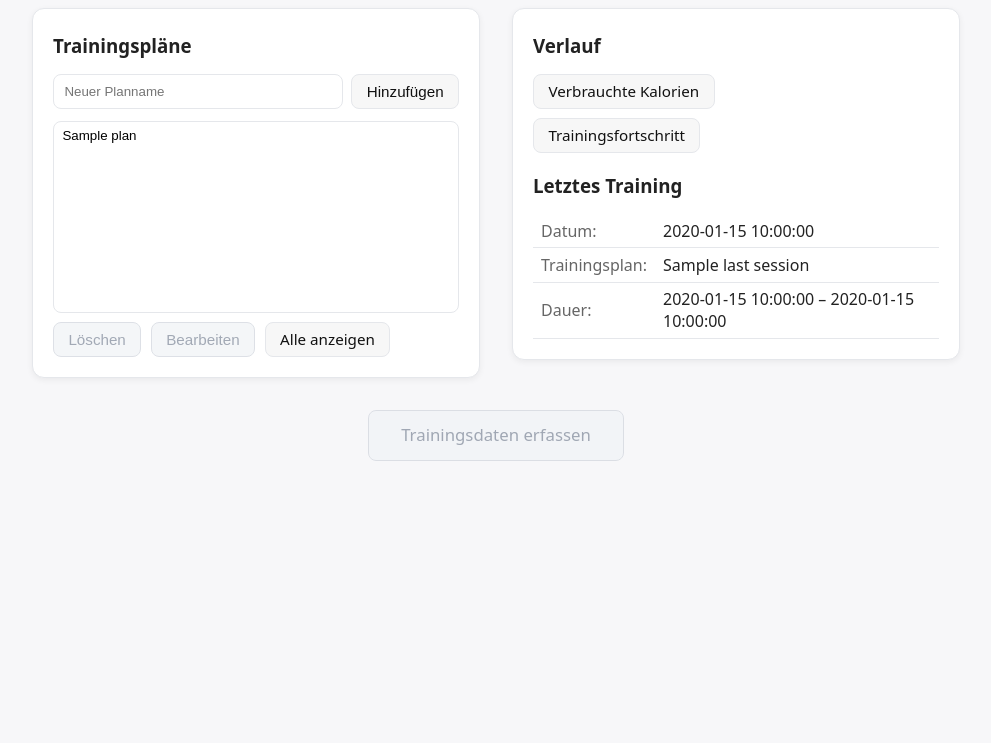
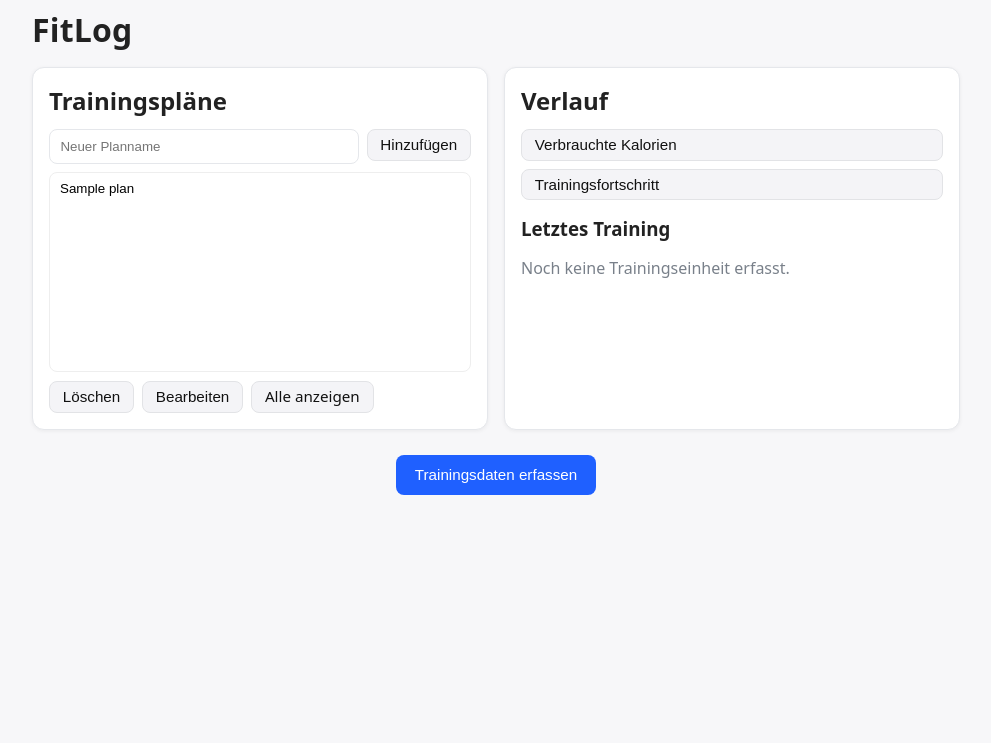
Before and after one commit to lp-coding/FitLog, a Flask app: template fitlog/templates/index.html in a window 1280 px wide. Shown: the part 89-832 px from the top of the page, without its empty margins (144-1135 px from the left). Run offline with Flask 3, Linux system fonts and the light colour scheme; the template is opened without the code that fills it: most values are stand-ins (such as "Sample title", 1, 10 or a date in 2020).

Commit message:
fix(ui): wire up Edit/Delete/Add on homepage; simple URL-based routing

```diff
--- a/fitlog/templates/index.html
+++ b/fitlog/templates/index.html
@@ -1,134 +1,118 @@
 {% extends "base.html" %}
-{% block title %}FitLog – Der Fitnesstracker{% endblock %}
+{% block title %}FitLog – Start{% endblock %}
 
 {% block content %}
-<div class="grid">
-  <!-- Linke Spalte: Trainingspläne -->
-  <div class="card">
-    <h3>Trainingspläne</h3>
+<h1 class="logo">FitLog</h1>
 
-    <form action="{{ url_for('plans.create_plan') }}" method="post" class="inline" aria-label="Neuen Trainingsplan anlegen">
-      <input type="text" name="name" placeholder="Neuer Planname" required>
-      <button class="btn">Hinzufügen</button>
+<div class="dashboard">
+  <!-- Linkes Card: Trainingspläne -->
+  <section class="card">
+    <h2>Trainingspläne</h2>
+
+    <!-- Anlegen -->
+    <div class="add-row">
+      <input id="newPlanName" class="input" type="text" placeholder="Neuer Planname">
+      <form id="createForm" action="{{ url_for('plans.create_plan') }}" method="post" style="display:inline;">
+        <input type="hidden" name="name" id="newPlanNameHidden">
+        <button id="btnAdd" class="btn" type="submit">Hinzufügen</button>
       </form>
+    </div>
 
-    <div>
-      <!-- WICHTIG: Kein onchange-Redirect mehr – nur Auswahl! -->
-      <select id="planSelect" class="listbox" size="10" aria-label="Vorhandene Trainingspläne">
+    <!-- Liste -->
+    <select id="planSelect" class="list" size="10">
       {% for p in plans %}
         <option value="{{ p.id }}">{{ p.name }}</option>
+      {% else %}
+        <option disabled>(Noch keine Trainingspläne vorhanden)</option>
       {% endfor %}
     </select>
 
-      <div class="btn-row" role="group" aria-label="Plan-Aktionen">
-        <button id="deleteBtn" class="btn" disabled>Löschen</button>
-        <button id="editBtn" class="btn" disabled="true">Bearbeiten</button>
+    <!-- Aktionen -->
+    <div class="actions">
+      <button id="btnDelete" class="btn" type="button">Löschen</button>
+      <button id="btnEdit"   class="btn" type="button">Bearbeiten</button>
       <a class="btn" href="{{ url_for('plans.list_plans_page') }}">Alle anzeigen</a>
     </div>
-    </div>
+  </section>
+
+  <!-- Rechtes Card: Verlauf (Platzhalter) -->
+  <section class="card">
+    <h2>Verlauf</h2>
+    <div class="stack">
+      <button class="btn" type="button">Verbrauchte Kalorien</button>
+      <button class="btn" type="button">Trainingsfortschritt</button>
     </div>
 
-  <!-- Rechte Spalte: Verlauf + letztes Training -->
-  <div class="card">
-    <h3>Verlauf</h3>
-    <div class="btn-col">
-      <a class="btn" href="#" title="Kommt später">Verbrauchte Kalorien</a>
-      <a class="btn" href="#" title="Kommt später">Trainingsfortschritt</a>
+    <h3>Letztes Training</h3>
+    <p class="muted">Noch keine Trainingseinheit erfasst.</p>
+  </section>
 </div>
 
-    <h3 style="margin-top:1.25rem;">Letztes Training</h3>
-    {% if last_session %}
-      <table class="kv">
-        <tr><td class="muted">Datum:</td><td>{{ last_session.started_at }}</td></tr>
-        <tr><td class="muted">Trainingsplan:</td><td>{{ last_session.plan_name }}</td></tr>
-        <tr>
-          <td class="muted">Dauer:</td>
-          <td>
-            {% if last_session.ended_at %}
-              {{ last_session.started_at }} – {{ last_session.ended_at }}
-            {% else %}
-              in Bearbeitung / Dauer folgt
-            {% endif %}
-          </td>
-        </tr>
-      </table>
-    {% else %}
-      <p class="muted">Noch keine Trainingseinheit erfasst.</p>
-    {% endif %}
-  </div>
+<div class="centered">
+  <button class="btn btn--primary" type="button">Trainingsdaten erfassen</button>
 </div>
 
-<div class="full">
-  <!-- Start-Button ist sichtbar und wird aktiv, sobald ein Plan selektiert ist -->
-  <a id="startBtn" class="btn primary disabled" href="#" aria-disabled="true" title="Plan wählen, um zu starten">
-    Trainingsdaten erfassen
-  </a>
-</div>
+<script>
+document.addEventListener('DOMContentLoaded', () => {
+  const inputNew   = document.getElementById('newPlanName');
+  const inputHide  = document.getElementById('newPlanNameHidden');
+  const createForm = document.getElementById('createForm');
 
-<!-- Kleines, pures JS: aktiviert Buttons erst bei Auswahl -->
-<script>
-document.addEventListener('DOMContentLoaded', function () {
-  const select = document.getElementById('planSelect');
-  const deleteBtn = document.getElementById('deleteBtn');
-  const editBtn = document.getElementById('editBtn');
-  const startBtn = document.getElementById('startBtn');
+  const select     = document.getElementById('planSelect');
+  const btnEdit    = document.getElementById('btnEdit');
+  const btnDelete  = document.getElementById('btnDelete');
 
-  function setEnabledButton(btn, enabled) {
-    // Für <button>:
-    if (btn.tagName === 'BUTTON') {
-      btn.disabled = !enabled;
-    }
-    // Einheitliche A11y- & Style-Umschaltung:
-    if (enabled) {
-      btn.removeAttribute('aria-disabled');
-      btn.classList.remove('disabled');
-    } else {
-      btn.setAttribute('aria-disabled', 'true');
-      btn.classList.add('disabled');
-    }
+  // Name in Hidden spiegeln (damit /plans/create ihn bekommt)
+  if (createForm) {
+    createForm.addEventListener('submit', () => {
+      inputHide.value = (inputNew.value || '').trim();
+    });
   }
 
-  function updateActions() {
-    const selectedId = select.value;
-    const hasSelection = !!selectedId;
+  const getSelectedId = () => (select && select.value ? select.value : null);
 
-    setEnabledButton(deleteBtn, hasSelection);
-    setEnabledButton(editBtn, hasSelection);
-
-    // Start-Button (Anchor) aktivieren + Ziel setzen
-    if (hasSelection) {
-      startBtn.href = '/plans/' + selectedId;    // später: /sessions/start?plan_id=...
-      startBtn.title = 'Training mit ausgewähltem Plan starten';
-      setEnabledButton(startBtn, true);
-    } else {
-      startBtn.href = '#';
-      startBtn.title = 'Plan wählen, um zu starten';
-      setEnabledButton(startBtn, false);
-    }
+  // Bearbeiten -> /plans/<id>/edit
+  if (btnEdit) {
+    btnEdit.addEventListener('click', () => {
+      const id = getSelectedId();
+      if (!id) { alert('Bitte einen Plan auswählen.'); return; }
+      window.location.href = `/plans/${id}/edit`;
+    });
   }
 
-  async function handleDelete() {
-    const id = select.value;
-    if (!id) return;
-    const ok = confirm('Diesen Trainingsplan wirklich archivieren?');
-    if (!ok) return;
-
+  // Löschen (Soft-Delete) -> POST /plans/<id>/delete
+  if (btnDelete) {
+    btnDelete.addEventListener('click', async () => {
+      const id = getSelectedId();
+      if (!id) { alert('Bitte einen Plan auswählen.'); return; }
+      if (!confirm('Diesen Plan wirklich archivieren (Soft-Delete)?')) return;
       try {
         const res = await fetch(`/plans/${id}/delete`, { method: 'POST' });
-        if (res.ok) {
-          window.location.reload();
-        } else {
-          const data = await res.json().catch(() => ({}));
-          alert(data.msg || 'Löschen/Archivieren fehlgeschlagen.');
-        }
-    } catch (e) {
+        if (res.ok) window.location.reload();
+        else alert('Löschen fehlgeschlagen.');
+      } catch {
         alert('Netzwerkfehler beim Löschen.');
       }
+    });
   }
-
-  updateActions();                       // initialen Zustand setzen
-  select.addEventListener('change', updateActions);
-  deleteBtn.addEventListener('click', handleDelete);
 });
 </script>
+
+<style>
+  .logo { font-size: 2rem; font-weight: 800; margin: .5rem 0 1rem; }
+  .dashboard { display: grid; grid-template-columns: 1fr 1fr; gap: 1rem; }
+  .card { background: #fff; border-radius: 12px; padding: 1rem; box-shadow: 0 1px 4px rgba(0,0,0,.06); }
+  .add-row { display: flex; gap: .5rem; margin-bottom: .5rem; }
+  .input { flex: 1; padding: .55rem .7rem; border: 1px solid #ddd; border-radius: 8px; }
+  .list { width: 100%; min-height: 200px; border: 1px solid #eee; border-radius: 8px; padding: .5rem; }
+  .actions { display: flex; gap: .5rem; margin-top: .6rem; }
+  .stack { display: flex; flex-direction: column; gap: .5rem; margin-bottom: 1rem; }
+  .btn { background: #f4f4f7; border: 1px solid #e2e3e6; border-radius: 8px; padding: .45rem .8rem; cursor: pointer; }
+  .btn:hover { background: #e9eaf0; }
+  .btn--primary { background: #1f60ff; color: #fff; border: none; padding: .75rem 1.2rem; }
+  .btn--primary:hover { background: #154fe0; }
+  .centered { text-align: center; margin-top: 1.6rem; }
+  .muted { color: #79808a; }
+  @media (max-width: 900px){ .dashboard { grid-template-columns: 1fr; } }
+</style>
 {% endblock %}
```
Lines whose indentation alone changed are shown as unchanged.
